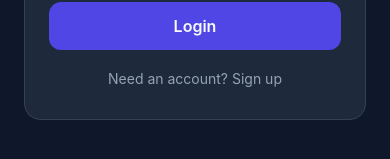
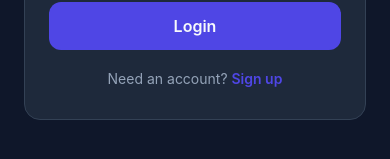
Before and after one commit to altundalyusuf/Mobile-Crypto-Tracking-App, a React Native app: screen /Auth in a window 390 px wide. Shown: the part 497-656 px from the top of the page. Built offline with nearby package versions, Linux system fonts and the light colour scheme; no server answers.

Commit message:
ref: style changes for better ux

```diff
--- a/src/features/auth/LoginScreen.tsx
+++ b/src/features/auth/LoginScreen.tsx
@@ -108,8 +108,11 @@ const LoginScreen = () => {
         >
           <Text style={styles.toggleText}>
             {mode === "login"
-              ? "Need an account? Sign up"
-              : "Already have an account? Login"}
+              ? "Need an account? "
+              : "Already have an account? "}
+            <Text style={styles.toggleHighlight}>
+              {mode === "login" ? "Sign up" : "Login"}
+            </Text>
           </Text>
         </Pressable>
       </View>
@@ -189,6 +192,10 @@ const styles = StyleSheet.create({
     color: colors.textSecondary,
     fontSize: 14,
   },
+  toggleHighlight: {
+    color: colors.primary,
+    fontWeight: "600",
+  },
   error: {
     color: colors.error,
     fontSize: 14,
--- a/src/navigation/TabNavigator.tsx
+++ b/src/navigation/TabNavigator.tsx
@@ -1,4 +1,13 @@
-import { ActivityIndicator, Alert, Modal, Pressable, StyleSheet, Text, View } from "react-native";
+import {
+  ActivityIndicator,
+  Alert,
+  Modal,
+  Platform,
+  Pressable,
+  StyleSheet,
+  Text,
+  View,
+} from "react-native";
 import { createBottomTabNavigator } from "@react-navigation/bottom-tabs";
 import { Ionicons } from "@expo/vector-icons";
 import { useSafeAreaInsets } from "react-native-safe-area-context";
@@ -86,7 +95,11 @@ export default function TabNavigator() {
                 {authLoading ? (
                   <ActivityIndicator size="small" color={colors.text} />
                 ) : (
-                  <Ionicons name="log-out-outline" size={24} color={colors.text} />
+                  <Ionicons
+                    name="log-out-outline"
+                    size={24}
+                    color={colors.text}
+                  />
                 )}
               </Pressable>
             ),
@@ -110,7 +123,11 @@ export default function TabNavigator() {
                 {authLoading ? (
                   <ActivityIndicator size="small" color={colors.text} />
                 ) : (
-                  <Ionicons name="log-out-outline" size={24} color={colors.text} />
+                  <Ionicons
+                    name="log-out-outline"
+                    size={24}
+                    color={colors.text}
+                  />
                 )}
               </Pressable>
             ),
@@ -118,7 +135,13 @@ export default function TabNavigator() {
         />
       </Tab.Navigator>
       {authLoading && (
-        <Modal transparent visible={authLoading} animationType="fade">
+        <Modal
+          transparent
+          visible={authLoading}
+          animationType="fade"
+          onRequestClose={() => {}}
+          statusBarTranslucent={Platform.OS === "android"}
+        >
           <View style={styles.loadingOverlay}>
             <View style={styles.loadingContainer}>
               <ActivityIndicator size="large" color={colors.primary} />
```
